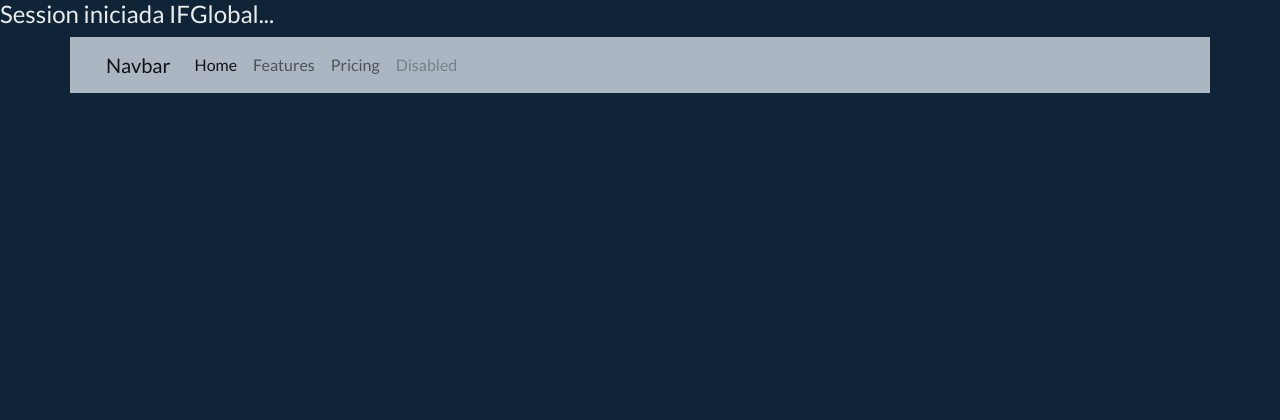
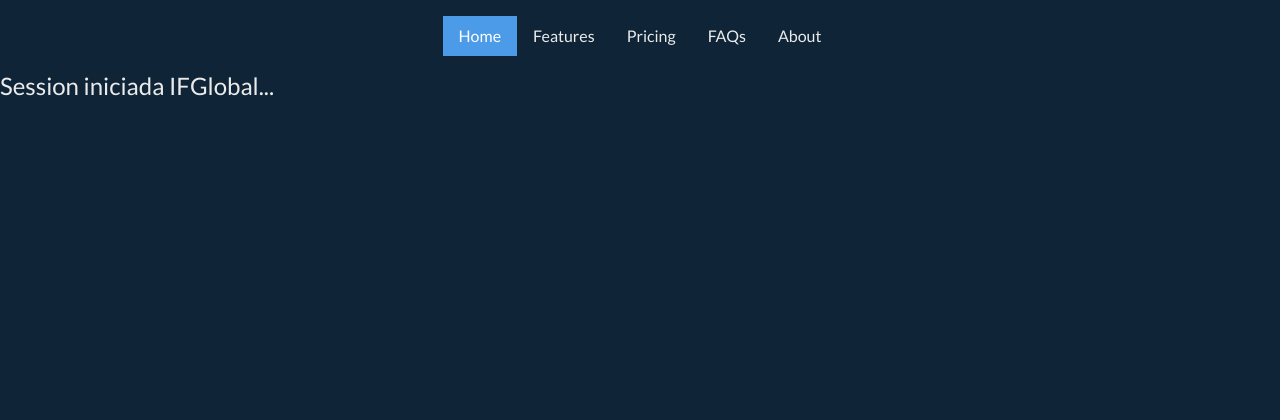
Before and after one commit to elrogerrr/ifglobal_form, a Flask app: page /insession in a window 1280 px wide. Shown: the top 420 px of the page. Run offline with Flask 2, Linux system fonts and the light colour scheme; a user stored in the database is signed in; some libraries are stand-ins or nearby versions.

Commit message:
menu in session

```diff
--- a/app.py
+++ b/app.py
@@ -24,9 +24,9 @@ def insession():
         print (email)
     return render_template('insession.html', titulo = titulo)
 
-@app.route('/hello/<name>')
-def hello(name=None):
-    return render_template('index.html', name=name)
+@app.route('/header')
+def header():
+    return render_template('index_header.html')
 
 
 @app.before_request
--- a/templates/insession.html
+++ b/templates/insession.html
@@ -2,35 +2,20 @@
 
 {% block content %}
 
-<h4>Session iniciada IFGlobal...</h4>
+<main>
 
 <div class="container">
-    <div class="row">
-        <nav class="navbar navbar-expand-lg navbar-light bg-light">
-            <div class="container-fluid">
-              <a class="navbar-brand" href="#">Navbar</a>
-              <button class="navbar-toggler" type="button" data-bs-toggle="collapse" data-bs-target="#navbarNav" aria-controls="navbarNav" aria-expanded="false" aria-label="Toggle navigation">
-                <span class="navbar-toggler-icon"></span>
-              </button>
-              <div class="collapse navbar-collapse" id="navbarNav">
-                <ul class="navbar-nav">
-                  <li class="nav-item">
-                    <a class="nav-link active" aria-current="page" href="#">Home</a>
-                  </li>
-                  <li class="nav-item">
-                    <a class="nav-link" href="#">Features</a>
-                  </li>
-                  <li class="nav-item">
-                    <a class="nav-link" href="#">Pricing</a>
-                  </li>
-                  <li class="nav-item">
-                    <a class="nav-link disabled" href="#" tabindex="-1" aria-disabled="true">Disabled</a>
-                  </li>
-                </ul>
-              </div>
-            </div>
-          </nav>
-    </div>
-</div>
+    <header class="d-flex justify-content-center py-3">
+      <ul class="nav nav-pills">
+        <li class="nav-item"><a href="#" class="nav-link active" aria-current="page">Home</a></li>
+        <li class="nav-item"><a href="#" class="nav-link">Features</a></li>
+        <li class="nav-item"><a href="#" class="nav-link">Pricing</a></li>
+        <li class="nav-item"><a href="#" class="nav-link">FAQs</a></li>
+        <li class="nav-item"><a href="#" class="nav-link">About</a></li>
+      </ul>
+    </header>
+  </div>
+  <h4>Session iniciada IFGlobal...</h4>
+</main>
 
 {% endblock content %}
--- a/templates/layout.html
+++ b/templates/layout.html
@@ -4,8 +4,11 @@
     <meta charset="UTF-8">
     <meta http-equiv="X-UA-Compatible" content="IE=edge">
     <meta name="viewport" content="width=device-width, initial-scale=1.0">
-    <link rel="stylesheet" type="text/css" href="{{url_for('static',filename='css/bootstrap.min.css')}}" >
+    <link rel="stylesheet" type="text/css" href="{{url_for('static',filename='css/bootstrap.min.css')}}">
+
     <title> {{ titulo }} </title>
+
+
 </head>
 <body>
 
```
